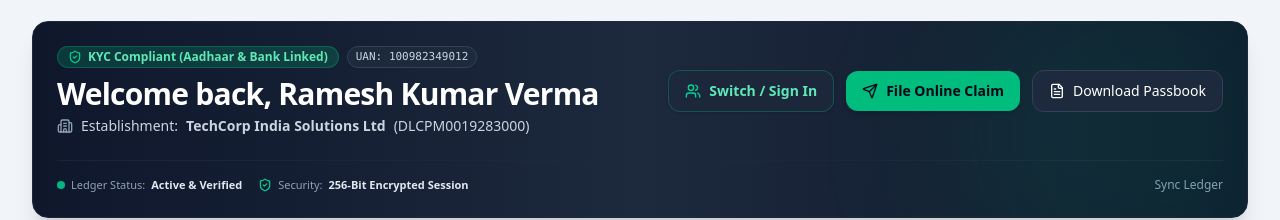
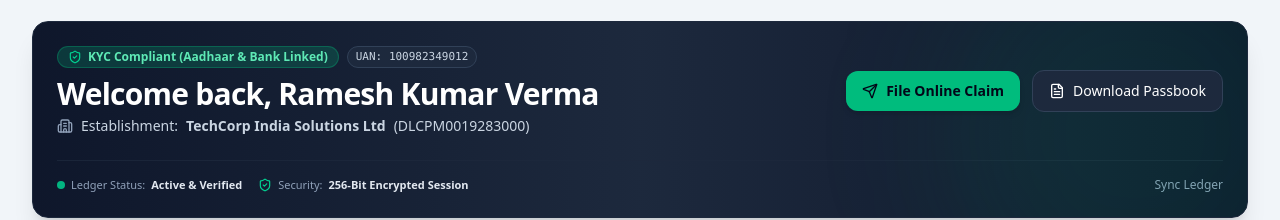
Before and after one commit to MohitGururani/epfo-unified-portal, a React (Vite) app: page / in a window 1280 px wide. Shown: the part 152-372 px from the top of the page. Built offline with nearby package versions, Linux system fonts and the light colour scheme; no server answers.

Commit message:
Update DashboardView.tsx

```diff
--- a/src/components/DashboardView.tsx
+++ b/src/components/DashboardView.tsx
@@ -72,16 +72,6 @@ export const DashboardView: React.FC<DashboardViewProps> = ({
 
           {/* Quick Balance Hero Action */}
           <div className="flex flex-wrap items-center gap-3">
-            {onOpenAuthModal && (
-              <button
-                onClick={onOpenAuthModal}
-                className="px-4 py-2.5 rounded-xl bg-slate-800/90 hover:bg-slate-700 text-emerald-300 font-semibold text-sm border border-emerald-500/30 transition shadow-sm flex items-center gap-2 cursor-pointer"
-                title="Switch Member Profile or Register New Account"
-              >
-                <Users className="w-4 h-4 text-emerald-400" />
-                <span>Switch / Sign In</span>
-              </button>
-            )}
             <button
               onClick={() => onNavigate('claims')}
               className="px-4 py-2.5 rounded-xl bg-emerald-500 hover:bg-emerald-400 text-slate-950 font-semibold text-sm transition shadow-md flex items-center gap-2 cursor-pointer"
```
